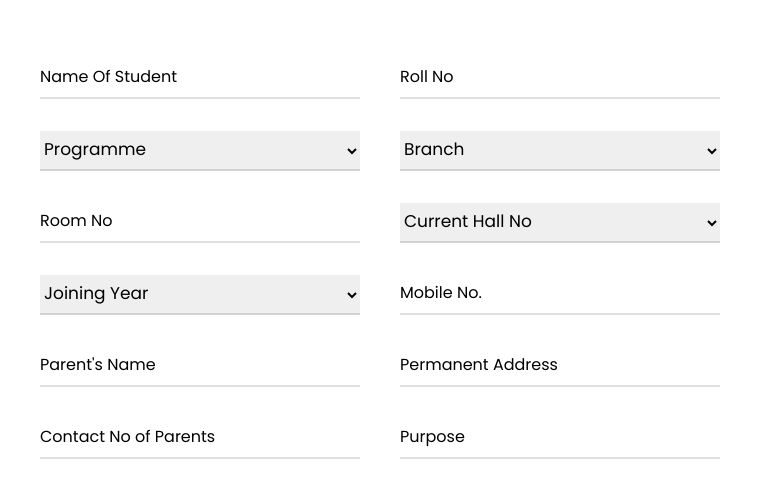
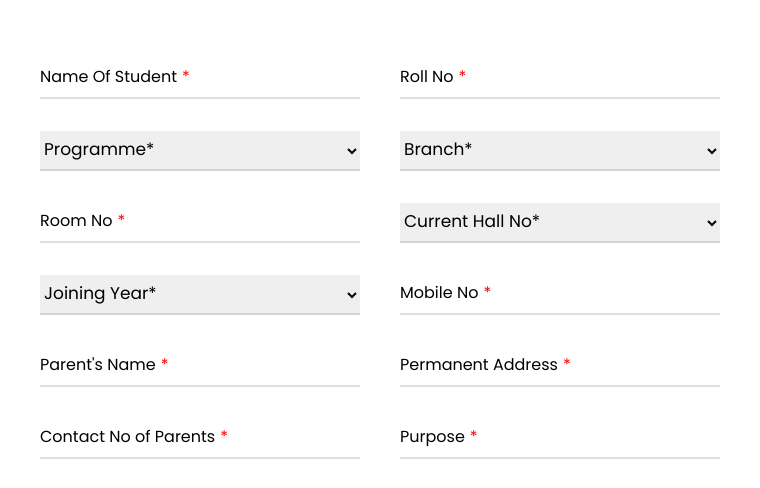
Before and after one commit to mk0380/Bonafide-Certificate, a plain HTML site: page index.html in a window 1280 px wide. Shown: the part 138-626 px from the top of the page, 260-1020 px from the left. Drawn offline with nearby package versions, Linux system fonts and the light colour scheme; a script that the page names is missing.

Commit message:
Add files via upload

```diff
--- a/index.html
+++ b/index.html
@@ -24,18 +24,18 @@
                 <div class="input-data">
                     <input type="text" id="studentInput" name="Name" required>
                     <div class="underline"></div>
-                    <label id="studentName">Name Of Student</label>
+                    <label id="studentName">Name Of Student<span class="required">*</span></label>
                 </div>
                 <div class="input-data">
                     <input type="number" id="rollInput" name="Roll No" required>
                     <div class="underline"></div>
-                    <label id="rollName">Roll No</label>
+                    <label id="rollName">Roll No<span class="required">*</span></label>
                 </div>
             </div>
             <div class="form-row">
                 <div class="input-data">
                     <select id="programmeInput" name="Programme">
-                        <option value="">Programme</option>
+                        <option value="">Programme<span class="required">*</span></option>
                         <option value="Bachelor Of Technology (B.Tech)">Bachelor Of Technology (B.Tech)</option>
                         <option value="Master Of Technology (M.Tech)">Master Of Technology (M.Tech)</option>
                         <option value="Bachelor Of Science (B.S)">Bachelor Of Science (B.S)</option>
@@ -51,7 +51,7 @@
                 </div>
                 <div class="input-data">
                     <select id="branchInput" name="Branch">
-                        <option value="">Branch</option>
+                        <option value="">Branch<span class="required">*</span></option>
                         <option value="Aerospace Engineering">Aerospace Engineering</option>
                         <option value="Biological Sciences and Bio-Engineering">Biological Sciences and Bio-Engineering
                         </option>
@@ -87,11 +87,11 @@
                 <div class="input-data">
                     <input type="text" id="roomNoInput" name="Room No" required>
                     <div class="underline"></div>
-                    <label id="roomNoName">Room No</label>
+                    <label id="roomNoName">Room No<span class="required">*</span></label>
                 </div>
                 <div class="input-data">
                     <select name="Current Hall No" id="hallInput">
-                        <option value="">Current Hall No</option>
+                        <option value="">Current Hall No<span class="required">*</span></option>
                         <option value="Hall Of Residence No. 1">Hall Of Residence No. 1</option>
                         <option value="Hall Of Residence No. 2">Hall Of Residence No. 2</option>
                         <option value="Hall Of Residence No. 3">Hall Of Residence No. 3</option>
@@ -115,37 +115,37 @@
             <div class="form-row">
                 <div class="input-data">
                     <select name="Joining Year" id="yearInput" required>
-                        <option value="">Joining Year</option>
+                        <option value="">Joining Year<span class="required">*</span></option>
                     </select>
                 </div>
                 <div class="input-data">
                     <input type="tel" id="mobileInput" name="Mobile No" required>
                     <div class="underline"></div>
-                    <label id="altEmailName">Mobile No.</label>
+                    <label id="altEmailName">Mobile No<span class="required">*</span></label>
                 </div>
             </div>
             <div class="form-row">
                 <div class="input-data">
                     <input type="text" id="parentNameInput" name="Parents Name" required>
                     <div class="underline"></div>
-                    <label id="parentNameInput">Parent's Name</label>
+                    <label id="parentNameInput">Parent's Name<span class="required">*</span></label>
                 </div>
                 <div class="input-data">
                     <input type="text" id="perAddInput" name="Permanent Address" required>
                     <div class="underline"></div>
-                    <label id="perAddName">Permanent Address</label>
+                    <label id="perAddName">Permanent Address<span class="required">*</span></label>
                 </div>
             </div>
             <div class="form-row">
                 <div class="input-data">
                     <input type="tel" id="contactParInput" name="Contact Of Parents" required>
                     <div class="underline"></div>
-                    <label id="contactParName">Contact No of Parents</label>
+                    <label id="contactParName">Contact No of Parents<span class="required">*</span></label>
                 </div>
                 <div class="input-data">
                     <input type="text" id="purposeInput" name="Purpose" required>
                     <div class="underline"></div>
-                    <label id="purposeName">Purpose</label>
+                    <label id="purposeName">Purpose<span class="required">*</span></label>
                 </div>
             </div>
             <div class="form-row">
--- a/style.css
+++ b/style.css
@@ -151,6 +151,11 @@ body::-webkit-scrollbar { /* WebKit */
   position: relative;
   z-index: 2;
 }
+.required {
+  color: red;
+  margin-left: 5px; /* Adjust as needed */
+}
+
 @media (max-width: 700px) {
   .container .text{
     font-size: 30px;
```
